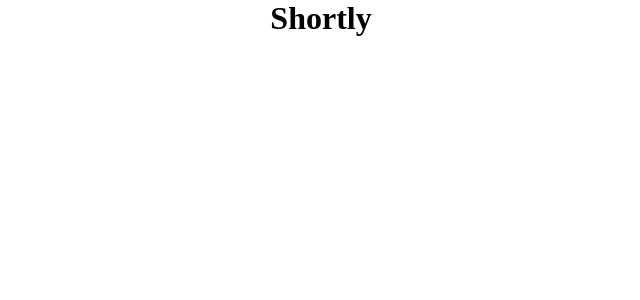
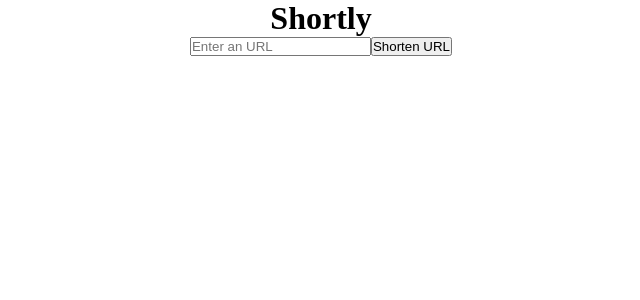
Before and after one commit to pesto-students/p1-ketan-godwale-KetanGadwale, a React (Create React App) app in the folder Week-10/shortly/: page / in a window 1280 px wide. Shown: the top 300 px of the page, without its empty margins (319-959 px from the left). Built offline with nearby package versions, Linux system fonts and the light colour scheme.

Commit message:
From added

```diff
--- a/Week-10/shortly/src/App.js
+++ b/Week-10/shortly/src/App.js
@@ -1,9 +1,11 @@
 import './App.css';
+import Form from './components/Form';
 
 function App() {
     return (
         <div className='App'>
             <h1>Shortly</h1>
+            <Form />
         </div>
     );
 }
--- /dev/null
+++ b/Week-10/shortly/src/components/Form.js
@@ -0,0 +1,27 @@
+import React, { useState } from 'react';
+
+function Form() {
+    const [url, setUrl] = useState('');
+
+    const handleSubmit = (e) => {
+        e.preventDefault();
+        setUrl('');
+    };
+
+    return (
+        <div className='Form' onSubmit={handleSubmit}>
+            <form>
+                <input
+                    value={url}
+                    onChange={(e) => {
+                        setUrl(e.target.value);
+                    }}
+                    placeholder='Enter an URL'
+                />
+                <button type='submit'>Shorten URL</button>
+            </form>
+        </div>
+    );
+}
+
+export default Form;
```
